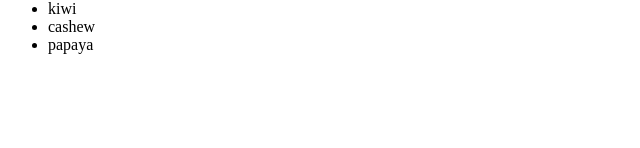
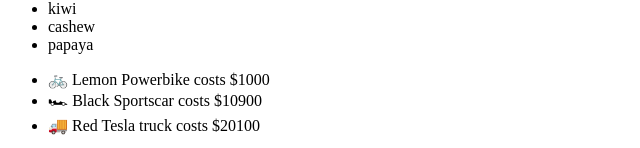
Before and after one commit to f-lajoc/Project1-react-trial, a React (Vite) app: page / in a window 1280 px wide. Shown: the part 990-1138 px from the top of the page, without its empty margins (0-640 px from the left). Before the commit the page ends 1060 px from the top, so only its background shows below. Built offline with nearby package versions, Linux system fonts and the light colour scheme.

Commit message:
rendering arrays of objects

```diff
--- a/src/App.jsx
+++ b/src/App.jsx
@@ -2,7 +2,7 @@
 import FunfactApp from "./components/FunfactApp";
 import Hello from "./components/Hello";
 import Property from "./components/Property";
-
+import Vehicles from "./components/Vehicles";
 
 function App() {
 	// const numbs=[1,2,3]
@@ -20,9 +20,10 @@
 			<div className="greetings">
 				<Hello />
 				<Property person={person} />
-				<Fruits/>
-				{/* parsing arrays "numbs" to props */}
+				<Fruits />
+				{/* //parsing array "numbs" to props */}
 				{/* <Property type="Church" location="Ibeju Lekki" emoji="⛪" numbs={numbs} /> */}
+				<Vehicles />
 			</div>
 		</main>
 	);
--- /dev/null
+++ b/src/components/Vehicles.jsx
@@ -0,0 +1,19 @@
+export default function Vehicles() {
+	const vehicles = [
+		{ name: "Powerbike", colour: "Lemon", price: 1000, emoji: "🚲" },
+		{ name: "Sportscar", colour: "Black", price: 10900, emoji: "🏎" },
+		{ name: "Tesla truck", colour: "Red", price: 20100, emoji: "🚚" },
+	];
+	return (
+		<main>
+			<ul>
+				{vehicles.map((vehicle) => (
+					<li key="vehicle.name">
+						{vehicle.emoji} {vehicle.colour} {vehicle.name} costs $
+						{vehicle.price}
+					</li>
+				))}
+			</ul>
+		</main>
+	);
+}
```
